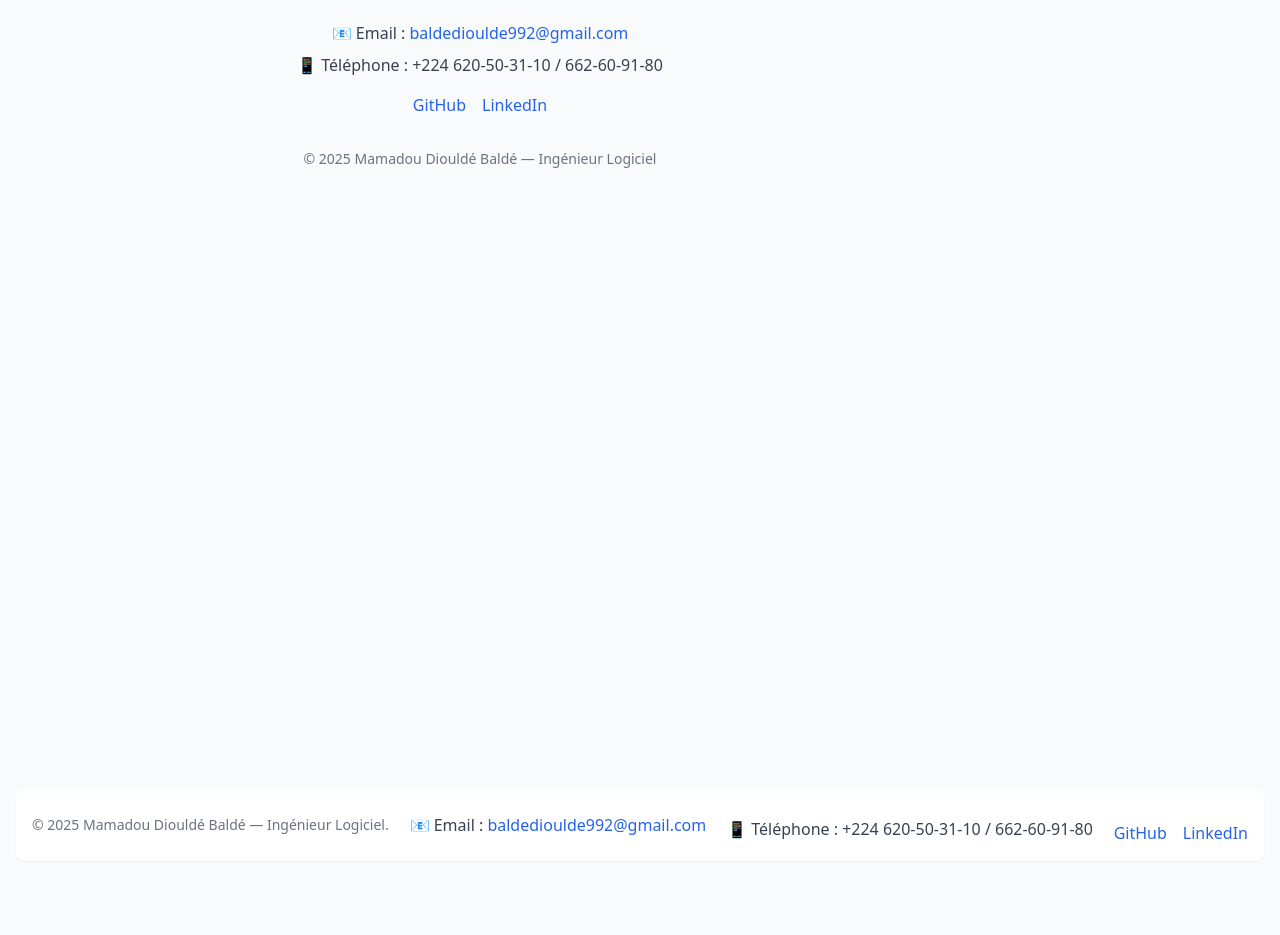
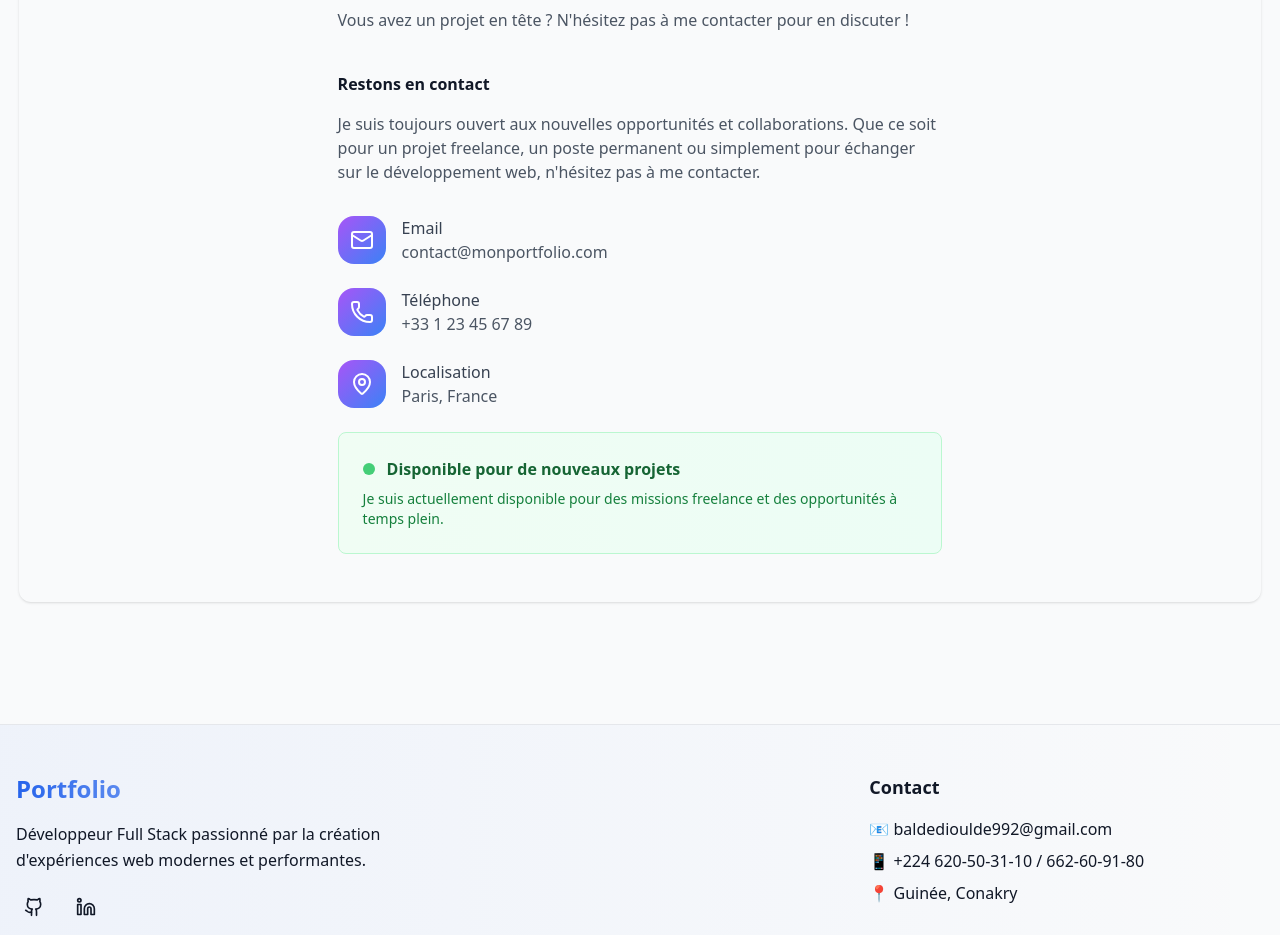
Before and after one commit to dioulde13/portoflio, a Next.js app: page /contact in a window 1280 px wide. Shown: the part 177-1112 px from the top of the page. Before the commit the page ends 1054 px from the top, so only its background shows below. Built offline with nearby package versions, Linux system fonts and the light colour scheme.

Commit message:
mis a jours

```diff
--- a/app/components/Footer.tsx
+++ b/app/components/Footer.tsx
@@ -1,68 +1,71 @@
+import { Github, Linkedin, Mail, Heart } from "lucide-react";
+
 export default function Contact() {
   return (
-    <footer className="bg-white rounded-lg shadow-sm m-4 dark:bg-gray-800">
-      <div className="w-full mx-auto max-w-screen-xl p-4 md:flex md:items-center md:justify-between">
-        <span className="text-sm text-gray-500 sm:text-center dark:text-gray-400">
-          © {new Date().getFullYear()} Mamadou Diouldé Baldé — Ingénieur
-          Logiciel.
-        </span>
-        <p className="text-gray-700 dark:text-gray-300">
-          📧 Email :{" "}
+    <footer className="bg-gradient-to-r from-primary/5 via-background to-accent/5 border-t mt-4">
+      <div className="container mx-auto px-4 py-12">
+        <div className="grid md:grid-cols-3 gap-8 mb-8">
+          {/* Brand */}
+          <div className="space-y-4">
+            <h3 className="text-2xl font-bold bg-gradient-to-r from-primary to-accent bg-clip-text text-transparent">
+              Portfolio
+            </h3>
+            <p className="text-muted-foreground leading-relaxed">
+              Développeur Full Stack passionné par la création d'expériences web modernes et performantes.
+            </p>
+            <div className="flex gap-4">
               <a
-            href="mailto:baldedioulde992@gmail.com"
-            className="text-primary hover:underline"
+                href="https://github.com/"
+                target="_blank"
+                rel="noopener noreferrer"
+                className="p-2 rounded-lg bg-card hover:bg-primary/10 transition-all duration-300 hover:scale-110"
               >
-            baldedioulde992@gmail.com
-          </a>
-        </p>
-        <p className="mt-2 text-gray-700 dark:text-gray-300">
-          📱 Téléphone : +224 620-50-31-10 / 662-60-91-80
-        </p>
-        <div className="mt-4 space-x-4">
-          <a
-            className="text-primary hover:underline"
-            href="https://github.com/xxxxxxxx/"
-            target="_blank"
-          >
-            GitHub
+                <Github className="w-5 h-5" />
               </a>
               <a
-            className="text-primary hover:underline"
-            href="https://www.linkedin.com/"
+                href="https://www.linkedin.com/in/mamadou-diould%C3%A9-bald%C3%A9-031530290/"
                 target="_blank"
+                rel="noopener noreferrer"
+                className="p-2 rounded-lg bg-card hover:bg-primary/10 transition-all duration-300 hover:scale-110"
               >
-            LinkedIn
+                <Linkedin className="w-5 h-5" />
               </a>
+              {/* <a
+                href="mailto:contact@example.com"
+                className="p-2 rounded-lg bg-card hover:bg-primary/10 transition-all duration-300 hover:scale-110"
+              >
+                <Mail className="w-5 h-5" />
+              </a> */}
+            </div>
+          </div>
+
+          {/* Quick Links */}
+          <div className="space-y-4">
+            {/* <h4 className="font-semibold text-lg">Navigation</h4>
+            <nav className="flex flex-col space-y-2"> */}
+              {/* <a href="#about" className="text-muted-foreground hover:text-primary transition-colors duration-300">
+                À propos
+              </a> */}
+              {/* <a href="/projects" className="text-muted-foreground hover:text-primary transition-colors duration-300">
+                Projets
+              </a>
+              <a href="/contact" className="text-muted-foreground hover:text-primary transition-colors duration-300">
+                Contact
+              </a> */}
+            {/* </nav> */}
+          </div>
+
+          {/* Contact Info */}
+          <div className="space-y-4">
+            <h4 className="font-semibold text-lg">Contact</h4>
+            <div className="space-y-2 text-muted-foreground">
+              <p>📧 baldedioulde992@gmail.com</p>
+              <p>📱 +224 620-50-31-10 / 662-60-91-80</p>
+              <p>📍 Guinée, Conakry</p>
+            </div>
+          </div>
         </div>
       </div>
     </footer>
-
-    // <section id="contact" className="w-11/12 md:w-3/4 my-12 text-center">
-    //   <h3 className="text-2xl font-semibold text-primary mb-4">Contact</h3>
-
-    //   <p className="text-gray-700 dark:text-gray-300">
-    //     📧 Email :{" "}
-    //     <a href="mailto:baldedioulde992@gmail.com" className="text-primary hover:underline">
-    //       baldedioulde992@gmail.com
-    //     </a>
-    //   </p>
-
-    //   <p className="mt-2 text-gray-700 dark:text-gray-300">
-    //     📱 Téléphone : +224 620-50-31-10 / 662-60-91-80
-    //   </p>
-
-    //   <div className="mt-4 space-x-4">
-    //     <a className="text-primary hover:underline" href="https://github.com/xxxxxxxx/" target="_blank">
-    //       GitHub
-    //     </a>
-    //     <a className="text-primary hover:underline" href="https://www.linkedin.com/" target="_blank">
-    //       LinkedIn
-    //     </a>
-    //   </div>
-
-    //   <p className="mt-8 text-sm text-gray-500 dark:text-gray-400">
-    //     © {new Date().getFullYear()} Mamadou Diouldé Baldé — Ingénieur Logiciel
-    //   </p>
-    // </section>
   );
 }
--- a/app/components/Header.tsx
+++ b/app/components/Header.tsx
@@ -1,10 +1,10 @@
 "use client";
 
-import Image from "next/image";
 import { Menu, Moon, Sun, X } from "lucide-react";
 import { useState } from "react";
 import { useTheme } from "next-themes";
 import Link from "next/link";
+import Image from "next/image"; // ✅ Import pour afficher le logo
 
 const navigationItems = [
   { href: "/projects", label: "Projets" },
@@ -14,10 +14,7 @@ const navigationItems = [
 
 function ThemeSwitcher() {
   const { theme, setTheme } = useTheme();
-
-  const toggleTheme = () => {
-    setTheme(theme === "light" ? "dark" : "light");
-  };
+  const toggleTheme = () => setTheme(theme === "light" ? "dark" : "light");
 
   return (
     <button
@@ -25,41 +22,26 @@ function ThemeSwitcher() {
       className="p-2 rounded-md hover:bg-gray-100 dark:hover:bg-gray-700 transition-colors"
       aria-label="Changer le thème"
     >
-      {theme === "light" ? (
-        <Moon className="h-4 w-4" />
-      ) : (
-        <Sun className="h-4 w-4" />
-      )}
+      {theme === "light" ? <Moon className="h-4 w-4" /> : <Sun className="h-4 w-4" />}
     </button>
   );
 }
 
 export default function Header() {
   const [isOpen, setIsOpen] = useState(false);
-
   const handleNavClick = () => setIsOpen(false);
   const toggleSidebar = () => setIsOpen(!isOpen);
 
   return (
     <>
       <header className="w-full flex items-center justify-between px-6 py-4 bg-white/95 dark:bg-gray-800/95 backdrop-blur-sm shadow-sm sticky top-0 z-50 border-b border-gray-200 dark:border-gray-700 mb-5">
-        {/* --- Partie gauche avec la photo --- */}
+        {/* --- Logo à gauche --- */}
         <div className="flex items-center gap-3">
-          <Image
-            src="/images/dioulde.jpg"
-            alt="Photo de Mamadou Diouldé Baldé"
-            width={50}
-            height={40}
-            className="rounded-full border-2  object-cover"
-          />
-          <div>
-            <h1 className="text-lg font-bold text-primary">
-              Mamadou Diouldé Baldé
-            </h1>
-            <p className="text-xs text-gray-500 dark:text-gray-300">
-              Ingénieur Logiciel • Développeur Full Stack
-            </p>
-          </div>
+          <Link href="/" className="flex items-center gap-2">
+             <h3 className="text-2xl font-bold bg-gradient-to-r from-primary to-accent bg-clip-text text-transparent">
+              Portfolio
+            </h3>
+          </Link>
         </div>
 
         {/* --- Navigation desktop --- */}
@@ -95,14 +77,15 @@ export default function Header() {
           <div className="fixed top-0 right-0 h-full w-[300px] sm:w-[400px] bg-white dark:bg-gray-800 shadow-xl z-50 transform transition-transform duration-300 ease-out md:hidden">
             <div className="flex flex-col h-full">
               <div className="flex items-center justify-between p-6 border-b border-gray-200 dark:border-gray-700">
-                <div>
-                  <h2 className="text-lg font-semibold text-primary">
-                    Mamadou Diouldé Baldé
-                  </h2>
-                  <p className="text-sm text-gray-500 dark:text-gray-300">
-                    Ingénieur Logiciel • Développeur Full Stack
-                  </p>
-                </div>
+                <Link href="/" onClick={handleNavClick} className="flex items-center gap-2">
+                  <Image
+                    src="/logo.png"
+                    alt="Logo"
+                    width={45}
+                    height={45}
+                    className="rounded-full border-2 border-primary shadow-sm"
+                  />
+                </Link>
                 <button
                   onClick={handleNavClick}
                   className="p-2 rounded-md hover:bg-gray-100 dark:hover:bg-gray-700 transition-colors"
--- a/app/contact/page.tsx
+++ b/app/contact/page.tsx
@@ -1,31 +1,77 @@
+"use client";
+
+import { Mail, Phone, MapPin } from "lucide-react";
+
 export default function Contact() {
   return (
-    <section id="contact" className="w-11/12 md:w-3/4 my-12 text-center">
-      <h3 className="text-2xl font-semibold text-primary mb-4">Contact</h3>
+    <section className="w-11/12 md:w-[97%] mx-auto py-12 bg-card p-4 rounded-xl shadow">
+      <div className="flex justify-center">
 
-      <p className="text-gray-700 dark:text-gray-300">
-        📧 Email :{" "}
-        <a href="mailto:baldedioulde992@gmail.com" className="text-primary hover:underline">
-          baldedioulde992@gmail.com
-        </a>
-      </p>
+        {/* ---- SECTION GAUCHE ---- */}
+        <div className="w-full md:w-2/3 lg:w-1/2">
+         <h2 className="text-4xl font-bold text-blue-600 mb-3">Contactez-moi</h2>
+        <p className="text-gray-600 mb-10">
+          Vous avez un projet en tête ? N'hésitez pas à me contacter pour en
+          discuter !
+        </p>
+          <h3 className="font-semibold mb-4">Restons en contact</h3>
+          <p className="text-gray-600 mb-8">
+            Je suis toujours ouvert aux nouvelles opportunités et
+            collaborations. Que ce soit pour un projet freelance, un poste
+            permanent ou simplement pour échanger sur le développement web,
+            n'hésitez pas à me contacter.
+          </p>
 
-      <p className="mt-2 text-gray-700 dark:text-gray-300">
-        📱 Téléphone : +224 620-50-31-10 / 662-60-91-80
-      </p>
+          <div className="flex flex-col gap-6">
+            {/* Email */}
+            <div className="flex items-center gap-4">
+              <div className="bg-gradient-to-br from-purple-500 to-blue-500 p-3 rounded-2xl text-white">
+                <Mail size={24} />
+              </div>
+              <div>
+                <p className="font-medium text-gray-700">Email</p>
+                <p className="text-gray-600">contact@monportfolio.com</p>
+              </div>
+            </div>
 
-      <div className="mt-4 space-x-4">
-        <a className="text-primary hover:underline" href="https://github.com/xxxxxxxx/" target="_blank">
-          GitHub
-        </a>
-        <a className="text-primary hover:underline" href="https://www.linkedin.com/" target="_blank">
-          LinkedIn
-        </a>
+            {/* Téléphone */}
+            <div className="flex items-center gap-4">
+              <div className="bg-gradient-to-br from-purple-500 to-blue-500 p-3 rounded-2xl text-white">
+                <Phone size={24} />
+              </div>
+              <div>
+                <p className="font-medium text-gray-700">Téléphone</p>
+                <p className="text-gray-600">+33 1 23 45 67 89</p>
+              </div>
+            </div>
+
+            {/* Localisation */}
+            <div className="flex items-center gap-4">
+              <div className="bg-gradient-to-br from-purple-500 to-blue-500 p-3 rounded-2xl text-white">
+                <MapPin size={24} />
+              </div>
+              <div>
+                <p className="font-medium text-gray-700">Localisation</p>
+                <p className="text-gray-600">Paris, France</p>
+              </div>
+            </div>
+
+            {/* Card disponibilité */}
+            <div className="p-6 rounded-lg bg-gradient-to-r from-green-50 to-emerald-50 border border-green-200">
+              <div className="flex items-center gap-3 mb-2">
+                <div className="w-3 h-3 bg-green-500 rounded-full animate-pulse"></div>
+                <h4 className="font-semibold text-green-800">
+                  Disponible pour de nouveaux projets
+                </h4>
+              </div>
+              <p className="text-green-700 text-sm">
+                Je suis actuellement disponible pour des missions freelance et
+                des opportunités à temps plein.
+              </p>
+            </div>
+          </div>
+        </div>
       </div>
-
-      <p className="mt-8 text-sm text-gray-500 dark:text-gray-400">
-        © {new Date().getFullYear()} Mamadou Diouldé Baldé — Ingénieur Logiciel
-      </p>
     </section>
   );
 }
--- a/app/page.tsx
+++ b/app/page.tsx
@@ -1,17 +1,18 @@
-import About from "./about/page";
+// import About from "./about/page";
 import Home from "./components/Home";
 import Experience from "./experience/page";
 import Projects from "./projects/page";
 import Skills from "./competences/page";
+import Contact from "./contact/page";
 
 export default function HomePage() {
   return (
     <main className="flex flex-col items-center min-h-screen transition-colors duration-500">
       <Home />
-      <About />
       <Projects />
       <Experience />
       <Skills />
+      <Contact />
     </main>
   );
 }
```
Also changed, not shown: app/components/Home.tsx (+28 -8 lines), app/components/RevealSection.tsx (added, +41 -0 lines). Lines whose indentation alone changed are shown as unchanged.
